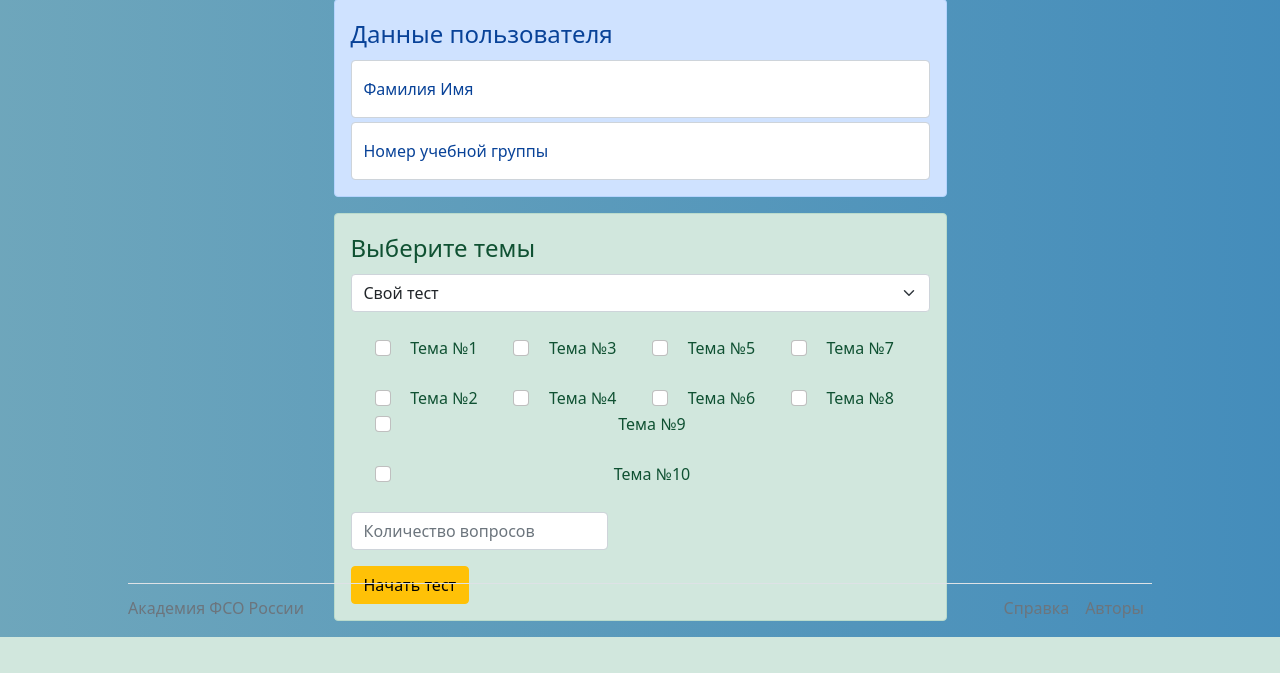
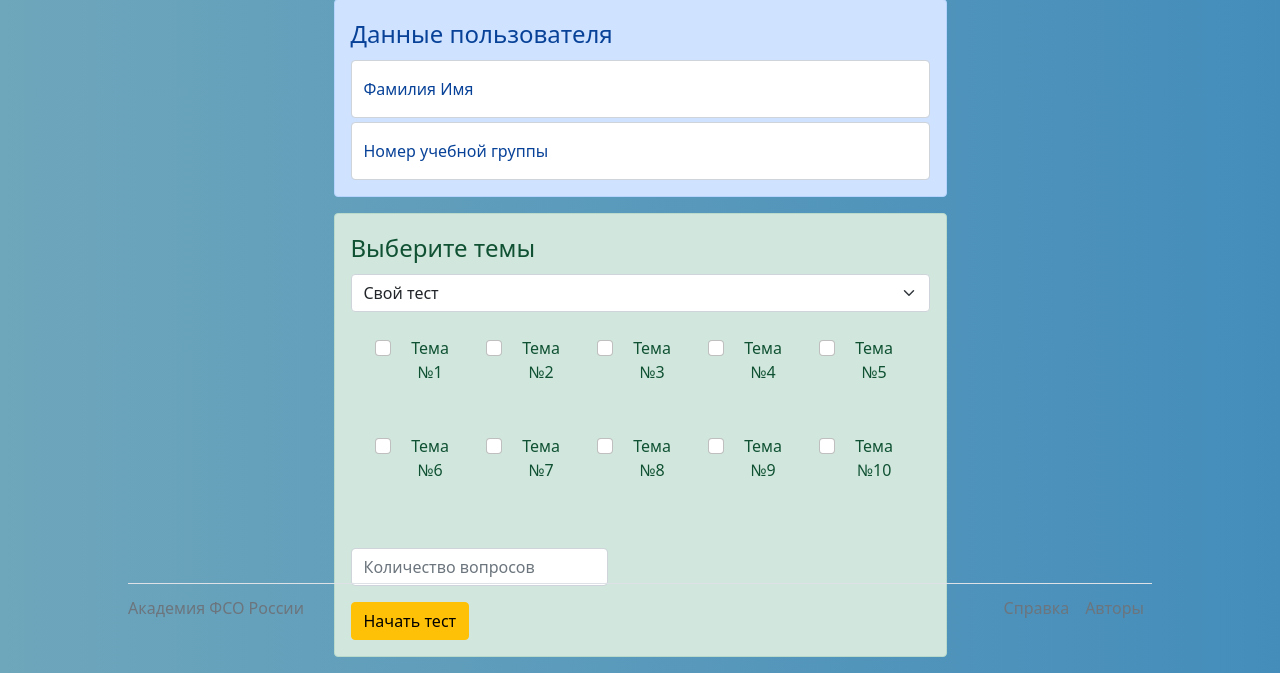
Before and after one commit to KrayMakso68/quiztes, a Django app: page / in a window 1280 px wide. Shown: the part 164-837 px from the top of the page. Before the commit the page ends 801 px from the top, so only its background shows below. Run offline with Django 4.2, Linux system fonts and the light colour scheme; some libraries are stand-ins or nearby versions.

Commit message:
finish create index.html. Add form AddTestForm

```diff
--- a/main/forms.py
+++ b/main/forms.py
@@ -1,3 +1,54 @@
-# from django.forms import forms
-#
-# class AddTestForm(forms.Form):
+from django import forms
+from django.forms import TextInput, NumberInput, SelectMultiple
+
+class AddTestForm(forms.Form):
+    test_type_choices = (
+        (1, 'Свой тест'),
+        (2, 'Тест за 4 семестр'),
+        (3, 'Тест за 5 семестр'),
+        (4, 'Тест за курс обучения'),
+    )
+    check_subjects_choices = (
+        (1, 'Тема №1'),
+        (2, 'Тема №2'),
+        (3, 'Тема №3'),
+        (4, 'Тема №4'),
+        (5, 'Тема №5'),
+        (6, 'Тема №6'),
+        (7, 'Тема №7'),
+        (8, 'Тема №8'),
+        (9, 'Тема №9'),
+        (10, 'Тема №10')
+    )
+
+    surname_name = forms.CharField(max_length='50')
+    surname_name.widget = forms.TextInput(attrs={
+        'class': 'form-control',
+        'id': 'floatingInput',
+        'placeholder': 'Фамилия Имя'
+    })
+    group_number = forms.IntegerField(min_value='101', max_value='1000')
+    group_number.widget = forms.NumberInput(attrs={
+        'class': 'form-control',
+        'id': 'floatingInput',
+        'placeholder': 'Номер учебной группы'
+    })
+    test_type = forms.ChoiceField(choices=test_type_choices, widget=forms.Select(attrs={
+        'class': 'form-select  mb-4',
+        'aria-label': '.form-select-sm'
+    }))
+    check_subjects = forms.MultipleChoiceField(
+        choices=check_subjects_choices,
+        widget=forms.CheckboxSelectMultiple(attrs={
+            'class': 'form-check-input',
+            'name': 'checkbox',
+            'type': 'checkbox',
+            'id': 'flexCheck'
+        }),
+    )
+    number_of_questions = forms.IntegerField(min_value='1', max_value='200')
+    number_of_questions.widget = forms.NumberInput(attrs={
+        'class': 'form-control',
+        'id': 'CountQuestions',
+        'placeholder': 'Количество вопросов'
+    })
--- a/main/models.py
+++ b/main/models.py
@@ -9,3 +9,9 @@
     class Meta:
         verbose_name = 'Тема'
         verbose_name_plural = 'Темы'
+
+class TestModel(models.Model):
+    surname_name = models.CharField('Фамилия Имя', max_length=100)
+    group_number = models.IntegerField('Номер группы')
+    number_of_questions = models.IntegerField('Количество вопросов')
+    number_of_correct_answers = models.IntegerField('Количестов верно отвеченных вопросов', default=0)
--- a/main/views.py
+++ b/main/views.py
@@ -1,6 +1,11 @@
 from django.shortcuts import render
+from main.forms import AddTestForm
 
 
 # Create your views here.
 def index(request):
-    return render(request, 'main/index.html')
+    form = AddTestForm()
+    data = {
+        'form': form,
+    }
+    return render(request, 'main/index.html', data)
--- a/templates/main/index.html
+++ b/templates/main/index.html
@@ -2,23 +2,25 @@
 {% load static %}
 
 {% block title %}
-    Index
+    Тест
 {% endblock %}
 
 {% block content %}
-    <form>
+    <form method="post">
+        {% csrf_token %}
         <div class="container" style="margin-top: 1%;">
             <div class="row justify-content-center">
                 <div class="col-7">
                     <div class="alert alert-primary" role="alert">
                         <legend>Данные пользователя</legend>
                         <div class="form-floating mb-1">
-                            <input type="text" class="form-control" id="floatingInput" placeholder="Имя и Фамилия">
+                            {{ form.surname_name }}
+<!--                            <input type="text" class="form-control" id="floatingInput" placeholder="Фамилия Имя">-->
                             <label for="floatingInput">Фамилия Имя</label>
                         </div>
                         <div class="form-floating">
-                            <input type="number" class="form-control" id="floatingInput"
-                                   placeholder="Номер учебной группы">
+                            {{ form.group_number }}
+<!--                            <input type="number" class="form-control" id="floatingInput" placeholder="Номер учебной группы">-->
                             <label for="floatingInput">Номер учебной группы</label>
                         </div>
                     </div>
@@ -28,95 +30,108 @@
                 <div class="col-7">
                     <div class="alert alert-success" role="alert">
                         <legend>Выберите темы</legend>
-                        <select class="form-select  mb-4" aria-label=".form-select-sm example">
-                            <option value="1">Свой тест</option>
-                            <option value="2">Тест за 4 семестр</option>
-                            <option value="3">Тест за 5 семестр</option>
-                            <option value="4">Тест за курс обучения</option>
-                        </select>
-                        <div class="container text-center mb-4">
-                            <div class="row">
-                                <div class="col">
-                                    <div class="form-check">
-                                        <input class="form-check-input" name="checkbox" type="checkbox" value="1" id="flexCheck1">
-                                        <label class="form-check-label" for="flexCheck1" style="white-space: nowrap">
-                                            Тема №1
-                                        </label>
+                        {{ form.test_type }}
+<!--                        <select class="form-select  mb-4" aria-label=".form-select-sm example">-->
+<!--                            <option value="1">Свой тест</option>-->
+<!--                            <option value="2">Тест за 4 семестр</option>-->
+<!--                            <option value="3">Тест за 5 семестр</option>-->
+<!--                            <option value="4">Тест за курс обучения</option>-->
+<!--                        </select>-->
+                        <div class="container text-center mb-3">
+                            <div class="row row-cols-5">
+                                {% for el in form.check_subjects %}
+                                    <div class="col">
+                                        <div class="form-check">
+                                            {{ el }}
+                                            <label class="form-check-label" for="flexCheck1" style="white-space: nowrap">
+                                        </div>
+                                        <br>
                                     </div>
-                                    <br>
-                                    <div class="form-check">
-                                        <input class="form-check-input" name="checkbox" type="checkbox" value="2" id="flexCheck2">
-                                        <label class="form-check-label" for="flexCheck2">
-                                            Тема №2
-                                        </label>
-                                    </div>
-                                </div>
-                                <div class="col">
-                                    <div class="form-check">
-                                        <input class="form-check-input" name="checkbox" type="checkbox" value="3" id="flexCheck3">
-                                        <label class="form-check-label" for="flexCheck3" style="white-space: nowrap">
-                                            Тема №3
-                                        </label>
-                                    </div>
-                                    <br>
-                                    <div class="form-check">
-                                        <input class="form-check-input" name="checkbox" type="checkbox" value="4" id="flexCheck4">
-                                        <label class="form-check-label" for="flexCheck4">
-                                            Тема №4
-                                        </label>
-                                    </div>
-                                </div>
-                                <div class="col">
-                                    <div class="form-check">
-                                        <input class="form-check-input" name="checkbox" type="checkbox" value="5" id="flexCheck5">
-                                        <label class="form-check-label" for="flexCheck5" style="white-space: nowrap">
-                                            Тема №5
-                                        </label>
-                                    </div>
-                                    <br>
-                                    <div class="form-check">
-                                        <input class="form-check-input" name="checkbox" type="checkbox" value="6" id="flexCheck6">
-                                        <label class="form-check-label" for="flexCheck6">
-                                            Тема №6
-                                        </label>
-                                    </div>
-                                </div>
-                                <div class="col">
-                                    <div class="form-check">
-                                        <input class="form-check-input" name="checkbox" type="checkbox" value="7" id="flexCheck7">
-                                        <label class="form-check-label" for="flexCheck7" style="white-space: nowrap">
-                                            Тема №7
-                                        </label>
-                                    </div>
-                                    <br>
-                                    <div class="form-check">
-                                        <input class="form-check-input" name="checkbox" type="checkbox" value="8" id="flexCheck8">
-                                        <label class="form-check-label" for="flexCheck8">
-                                            Тема №8
-                                        </label>
-                                    </div>
-                                </div>
-                                <div class="col">
-                                    <div class="form-check">
-                                        <input class="form-check-input" name="checkbox" type="checkbox" value="9" id="flexCheck9">
-                                        <label class="form-check-label" for="flexCheck1" style="white-space: nowrap">
-                                            Тема №9
-                                        </label>
-                                    </div>
-                                    <br>
-                                    <div class="form-check">
-                                        <input class="form-check-input" name="checkbox" type="checkbox" value="10" id="flexCheck10">
-                                        <label class="form-check-label" for="flexCheck10">
-                                            Тема №10
-                                        </label>
-                                    </div>
-                                </div>
+                                {% endfor %}
                             </div>
+<!--                            <div class="row">-->
+<!--                                <div class="col">-->
+<!--                                    <div class="form-check">-->
+<!--                                        <input class="form-check-input" name="checkbox" type="checkbox" value="1" id="flexCheck1">-->
+<!--                                        <label class="form-check-label" for="flexCheck1" style="white-space: nowrap">-->
+<!--                                            Тема №1-->
+<!--                                        </label>-->
+<!--                                    </div>-->
+<!--                                    <br>-->
+<!--                                    <div class="form-check">-->
+<!--                                        <input class="form-check-input" name="checkbox" type="checkbox" value="2" id="flexCheck2">-->
+<!--                                        <label class="form-check-label" for="flexCheck2">-->
+<!--                                            Тема №2-->
+<!--                                        </label>-->
+<!--                                    </div>-->
+<!--                                </div>-->
+<!--                                <div class="col">-->
+<!--                                    <div class="form-check">-->
+<!--                                        <input class="form-check-input" name="checkbox" type="checkbox" value="3" id="flexCheck3">-->
+<!--                                        <label class="form-check-label" for="flexCheck3" style="white-space: nowrap">-->
+<!--                                            Тема №3-->
+<!--                                        </label>-->
+<!--                                    </div>-->
+<!--                                    <br>-->
+<!--                                    <div class="form-check">-->
+<!--                                        <input class="form-check-input" name="checkbox" type="checkbox" value="4" id="flexCheck4">-->
+<!--                                        <label class="form-check-label" for="flexCheck4">-->
+<!--                                            Тема №4-->
+<!--                                        </label>-->
+<!--                                    </div>-->
+<!--                                </div>-->
+<!--                                <div class="col">-->
+<!--                                    <div class="form-check">-->
+<!--                                        <input class="form-check-input" name="checkbox" type="checkbox" value="5" id="flexCheck5">-->
+<!--                                        <label class="form-check-label" for="flexCheck5" style="white-space: nowrap">-->
+<!--                                            Тема №5-->
+<!--                                        </label>-->
+<!--                                    </div>-->
+<!--                                    <br>-->
+<!--                                    <div class="form-check">-->
+<!--                                        <input class="form-check-input" name="checkbox" type="checkbox" value="6" id="flexCheck6">-->
+<!--                                        <label class="form-check-label" for="flexCheck6">-->
+<!--                                            Тема №6-->
+<!--                                        </label>-->
+<!--                                    </div>-->
+<!--                                </div>-->
+<!--                                <div class="col">-->
+<!--                                    <div class="form-check">-->
+<!--                                        <input class="form-check-input" name="checkbox" type="checkbox" value="7" id="flexCheck7">-->
+<!--                                        <label class="form-check-label" for="flexCheck7" style="white-space: nowrap">-->
+<!--                                            Тема №7-->
+<!--                                        </label>-->
+<!--                                    </div>-->
+<!--                                    <br>-->
+<!--                                    <div class="form-check">-->
+<!--                                        <input class="form-check-input" name="checkbox" type="checkbox" value="8" id="flexCheck8">-->
+<!--                                        <label class="form-check-label" for="flexCheck8">-->
+<!--                                            Тема №8-->
+<!--                                        </label>-->
+<!--                                    </div>-->
+<!--                                </div>-->
+<!--                                <div class="col">-->
+<!--                                    <div class="form-check">-->
+<!--                                        <input class="form-check-input" name="checkbox" type="checkbox" value="9" id="flexCheck9">-->
+<!--                                        <label class="form-check-label" for="flexCheck1" style="white-space: nowrap">-->
+<!--                                            Тема №9-->
+<!--                                        </label>-->
+<!--                                    </div>-->
+<!--                                    <br>-->
+<!--                                    <div class="form-check">-->
+<!--                                        <input class="form-check-input" name="checkbox" type="checkbox" value="10" id="flexCheck10">-->
+<!--                                        <label class="form-check-label" for="flexCheck10">-->
+<!--                                            Тема №10-->
+<!--                                        </label>-->
+<!--                                    </div>-->
+<!--                                </div>-->
+<!--                            </div>-->
                         </div>
                         <div class="row g-3">
                             <div class="col-auto">
                                 <label for="CountQuestions" class="visually-hidden">Количество вопросов</label>
-                                <input type="number" class="form-control" id="CountQuestions" placeholder="Количество вопросов">
+                                {{ form.number_of_questions }}
+<!--                                <input type="number" class="form-control" id="CountQuestions" placeholder="Количество вопросов">-->
                             </div>
                             <div class="col-6"></div>
                             <div class="col-auto">
```
